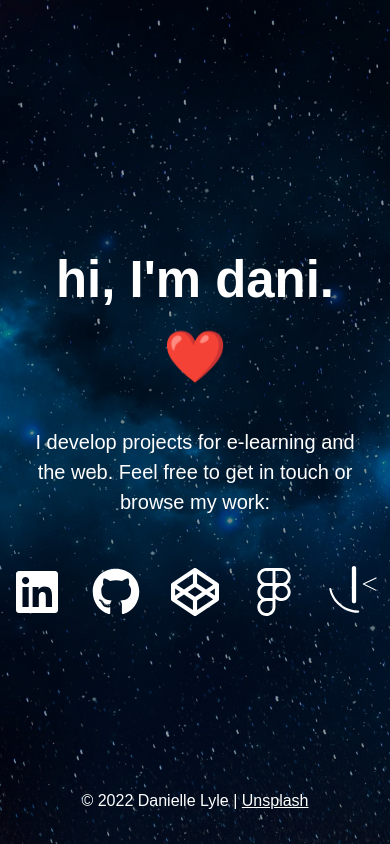
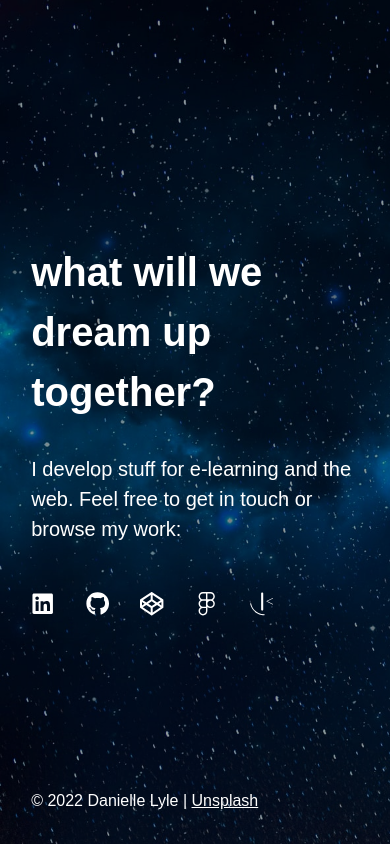
Before and after one commit to souperstition/portfolio, a React (Create React App) app: page / in a window 390 px wide. Built offline with nearby package versions, Linux system fonts and the light colour scheme.

Commit message:
minor fixes

```diff
--- a/public/index.html
+++ b/public/index.html
@@ -4,13 +4,19 @@
 <head>
   <meta charset="utf-8" />
   <link rel="icon" href="%PUBLIC_URL%/favicon.ico?v=2" />
+  <link rel="preload" href="./static/media/bg01.2578dde91c6cc457c0bb.jpg">
+  <link rel="preload" href="./static/media/bg02.7a3683028ec501b63c76.jpg">
+  <link rel="preload" href="./static/media/bg03.c5a66a3e8b556b53d397.jpg">
+  <link rel="preload" href="./static/media/bg04.b80bb60f47a5ccbb2948.jpg">
+  <link rel="preload" href="./static/media/bg05.dc8d5def5fa3a4a6eea4.jpg">
+  <link rel="preload" href="./static/media/bg06.ff04fb79f92e4cee0f40.jpg">
   <meta name="viewport" content="width=device-width, initial-scale=1" />
   <meta name="theme-color" content="#000000" />
   <meta name="description" content="Web site created using create-react-app" />
 
   <link rel="manifest" href="%PUBLIC_URL%/manifest.json" />
 
-  <title>React App</title>
+  <title>it's dani ❤️</title>
 </head>
 
 <body class="preload">
--- a/src/components/Hero.js
+++ b/src/components/Hero.js
@@ -10,32 +10,33 @@ import bg6 from '../img/bg06.jpg';
 
 const Hero = () => {
 	const body = document.querySelector('body');
+	const [ index, setIndex ] = useState(1);
+
+	useEffect(
+		() => {
 			const images = [ bg1, bg2, bg3, bg4, bg5, bg6 ];
-	let i = 0;
-
-	useEffect(() => {
-		body.style.backgroundImage = `url(${images[i]})`;
-
 			window.setTimeout(() => {
 				body.removeAttribute('class');
 			}, 100);
 
 			const interval = setInterval(() => {
-			i++;
-			if (i >= images.length) {
-				i = 0;
+				setIndex(index + 1);
+				if (index >= images.length - 1) {
+					setIndex(0);
 				}
 
-			body.style.backgroundImage = `url(${images[i]})`;
-		}, 9000);
+				body.style.backgroundImage = `url(${images[index]})`;
+			}, 6000);
 			return () => clearInterval(interval);
-	}, []);
+		},
+		[ body, index ]
+	);
 
 	return (
 		<main>
 			<header>
-				<h1>hi, I'm dani. ❤️</h1>
-				<p>I develop projects for e-learning and the web. Feel free to get in touch or browse my work: </p>
+				<h1>what will we dream up together?</h1>
+				<p>I develop stuff for e-learning and the web. Feel free to get in touch or browse my work: </p>
 			</header>
 			<Nav />
 			<Footer />
--- a/src/components/Nav.js
+++ b/src/components/Nav.js
@@ -5,19 +5,19 @@ import { ReactComponent as FrontEndMentor } from '../img/frontend-mentor.svg';
 const Nav = () => {
 	return (
 		<nav>
-			<a href="https://www.linkedin.com/in/danielle-lyle/">
+			<a href="https://www.linkedin.com/in/danielle-lyle/" aria-label="LinkedIn">
 				<FontAwesomeIcon icon={faLinkedin} />
 			</a>
-			<a href="https://github.com/souperstition">
+			<a href="https://github.com/souperstition" aria-label="Github">
 				<FontAwesomeIcon icon={faGithub} />
 			</a>
-			<a href="https://codepen.io/souperstition">
+			<a href="https://codepen.io/souperstition" aria-label="Codepen">
 				<FontAwesomeIcon icon={faCodepen} />
 			</a>
-			<a href="https://www.figma.com/@souperstition">
+			<a href="https://www.figma.com/@souperstition" aria-label="Figma">
 				<FontAwesomeIcon icon={faFigma} />
 			</a>
-			<a href="https://www.frontendmentor.io/profile/souperstition">
+			<a href="https://www.frontendmentor.io/profile/souperstition" aria-label="Frontend Mentor">
 				<FrontEndMentor />
 			</a>
 		</nav>
--- a/src/scss/index.scss
+++ b/src/scss/index.scss
@@ -18,8 +18,20 @@ body {
 	-webkit-font-smoothing: antialiased;
 	font-size: 18px;
 	font-family: $font-family;
-	@include transition(background-image, 3000ms);
+	transition: background-image 3000ms linear;
 	background-size: cover;
+	background-color: #000;
+	background-image: url('../img/bg01.jpg');
+}
+
+body::after {
+	position: absolute;
+	width: 0;
+	height: 0;
+	overflow: hidden;
+	z-index: -1;
+	content: url('../img/bg06.jpg') url('../img/bg05.jpg') url('../img/bg04.jpg') url('../img/bg03.jpg')
+		url('../img/bg02.jpg') url('../img/bg01.jpg');
 }
 
 .preload {
@@ -42,9 +54,8 @@ main {
 	@include respond(small) {
 		padding: 8vw;
 		gap: 3rem;
-		align-items: center;
+
 		header {
-			text-align: center;
 			h1 {
 				margin: 0 0 3rem;
 			}
@@ -56,7 +67,7 @@ main {
 	header {
 		margin-top: 25vh;
 		h1 {
-			font-size: calc(3rem + 0.75vw);
+			font-size: clamp(2.5rem, 5vw, 5rem);
 			margin: 0 0 2rem;
 		}
 
@@ -66,15 +77,8 @@ main {
 	}
 	nav {
 		display: flex;
-		align-items: center;
-		@include respond(small) {
-			gap: 8vw;
-			svg {
-				width: 8vw;
-				height: 8vw;
-				font-size: 8vw;
-			}
-		}
+		align-items: flex-start;
+
 		gap: 3rem;
 		svg {
 			width: 3rem;
@@ -93,6 +97,15 @@ main {
 		svg:hover path {
 			fill: $secondary;
 		}
+		@include respond(small) {
+			gap: 8vw;
+
+			svg {
+				width: 6vw;
+				height: 6vw;
+				font-size: 6vw;
+			}
+		}
 	}
 	footer {
 		font-size: 1rem;
```
Also changed, not shown: package.json (+6 -16 lines), public/logo192.png (deleted), public/logo512.png (deleted). Lines whose indentation alone changed are shown as unchanged.
